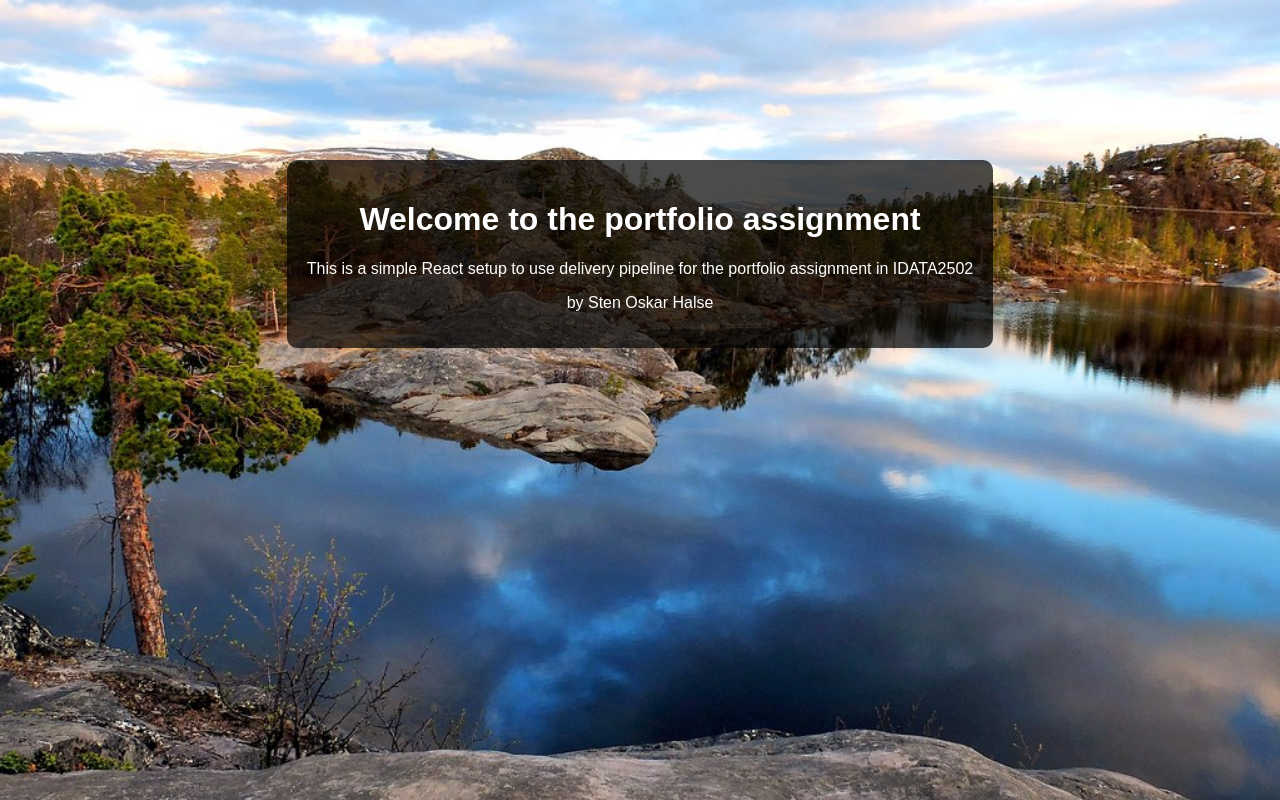
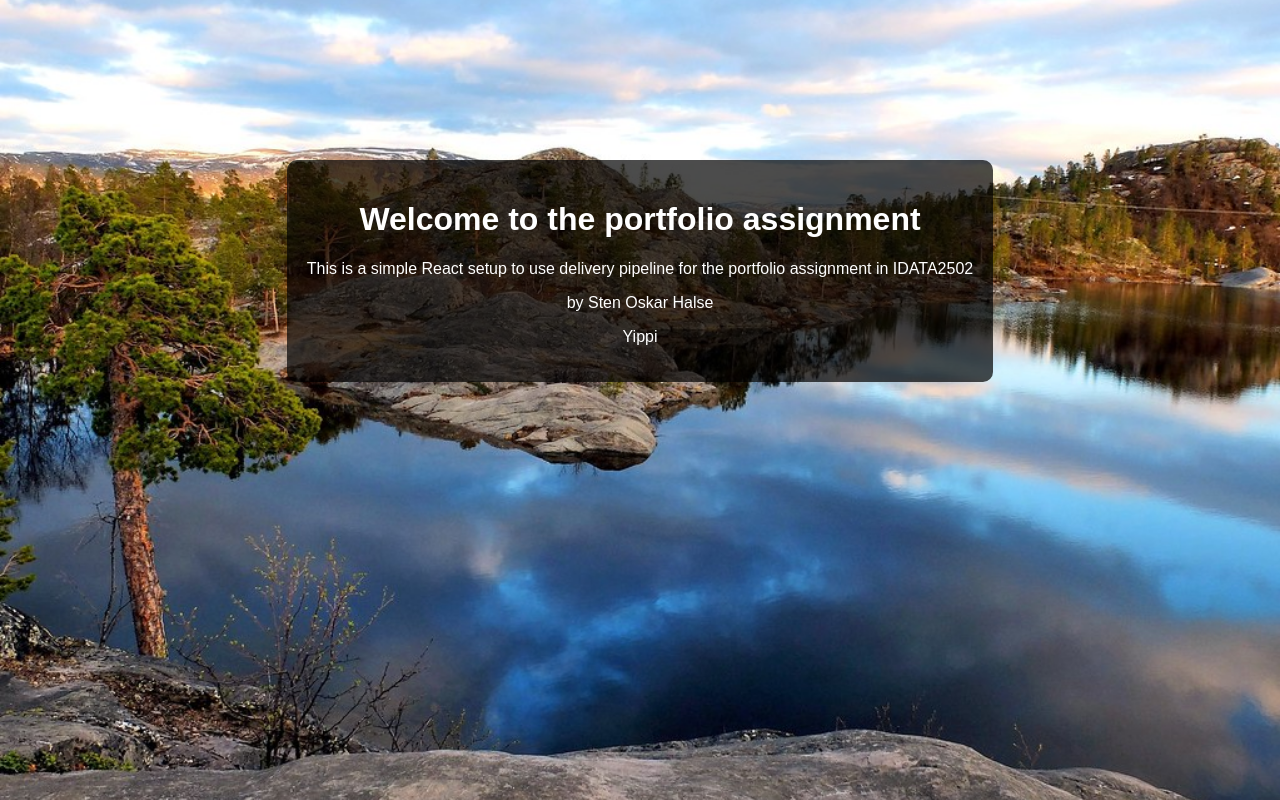
Before and after one commit to StenOskar/portfolio_project, a React (Create React App) app: page / in a window 1280 px wide. Built offline with nearby package versions, Linux system fonts and the light colour scheme.

Commit message:
Update for Kubernetes

```diff
--- a/k8s/deployment.yaml
+++ b/k8s/deployment.yaml
@@ -1,4 +1,3 @@
-# Defines the application deployment, including the container image and replicas.
 apiVersion: apps/v1
 kind: Deployment
 metadata:
@@ -17,6 +16,6 @@ spec:
     spec:
       containers:
         - name: react-app
-          image: gcr.io/YOUR_PROJECT_ID/react-app:latest
+          image: europe-north1-docker.pkg.dev/portfolio-project-441523/portfolio-repo/react-app:latest
           ports:
             - containerPort: 8080
--- a/src/App.js
+++ b/src/App.js
@@ -8,6 +8,7 @@ function App() {
           <h1>Welcome to the portfolio assignment</h1>
           <p>This is a simple React setup to use delivery pipeline for the portfolio assignment in IDATA2502</p>
             <p>by Sten Oskar Halse</p>
+            <p>Yippi</p>
         </header>
       </div>
   );
```
